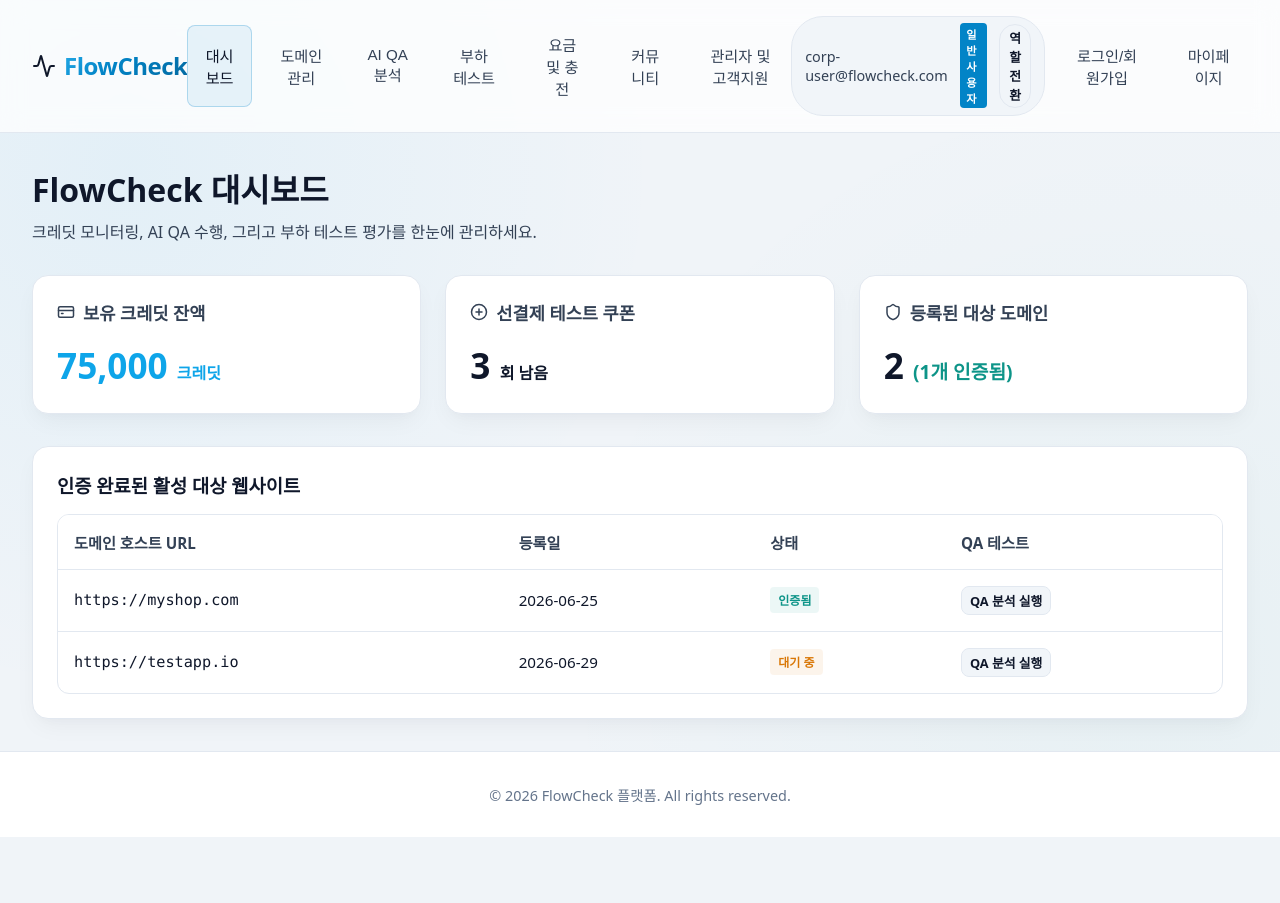
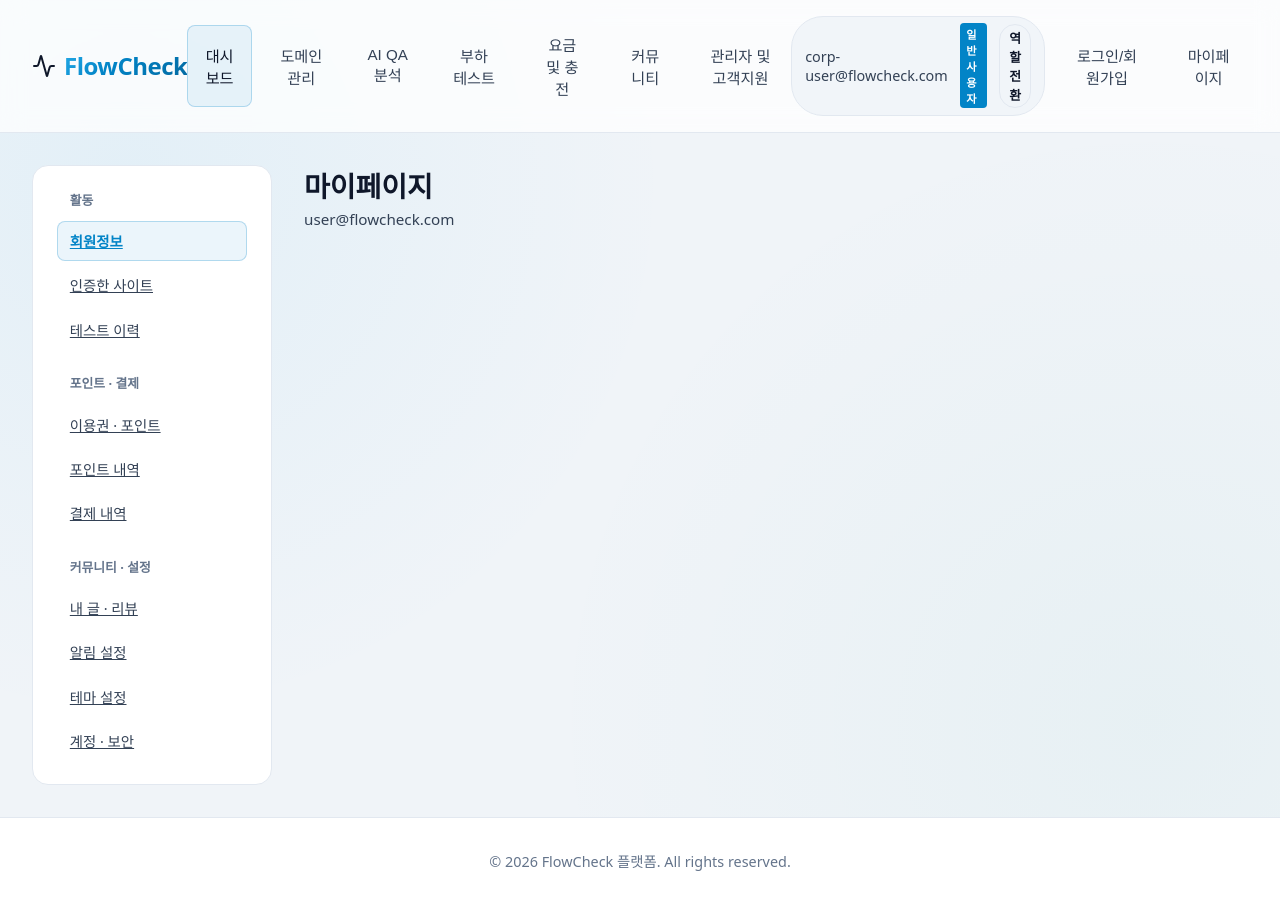
Before and after one commit to kimmsw2000kim-creator/flowcheck, a React (Vite) app in the folder frontend/: page /mypage/profile in a window 1280 px wide. Before the commit this address led to /dashboard. Before the commit the page ends 837 px from the top, so only its background shows below. Built offline with nearby package versions, Linux system fonts and the light colour scheme; no server answers.

Commit message:
fix)mypage-sidebar

```diff
--- a/frontend/src/App.tsx
+++ b/frontend/src/App.tsx
@@ -217,7 +217,7 @@ function App() {
             }
           />
 
-          <Route path="/mypage" element={<Mypage />} />
+          <Route path="/mypage/*" element={<Mypage />} />
 
           <Route
             path="/domains"
--- a/frontend/src/components/MypageSidebar.tsx
+++ b/frontend/src/components/MypageSidebar.tsx
@@ -1,26 +1,48 @@
+import { NavLink } from 'react-router-dom';
+
 function MypageSidebar() {
   return (
     <aside className="mypage-sidebar">
-            <div className="sidebar-section-title">내 활동</div>
+      <div className="sidebar-section-title">활동</div>
       <nav className="sidebar-menu">
-                <button className="sidebar-item active">회원정보</button>
-                <button className="sidebar-item">인증된 사이트</button>
-                <button className="sidebar-item">테스트 이력</button>
+        <NavLink to="/mypage/profile" className={({ isActive }) => `sidebar-item ${isActive ? 'active' : ''}`}>
+          회원정보
+        </NavLink>
+        <NavLink to="/mypage/sites" className={({ isActive }) => `sidebar-item ${isActive ? 'active' : ''}`}>
+          인증한 사이트
+        </NavLink>
+        <NavLink to="/mypage/tests" className={({ isActive }) => `sidebar-item ${isActive ? 'active' : ''}`}>
+          테스트 이력
+        </NavLink>
       </nav>
 
       <div className="sidebar-section-title">포인트 · 결제</div>
       <nav className="sidebar-menu">
-                <button className="sidebar-item">이용권 · 포인트</button>
-                <button className="sidebar-item">포인트 내역</button>
-                <button className="sidebar-item">결제 내역</button>
+        <NavLink to="/mypage/points" className={({ isActive }) => `sidebar-item ${isActive ? 'active' : ''}`}>
+          이용권 · 포인트
+        </NavLink>
+        <NavLink to="/mypage/point-history" className={({ isActive }) => `sidebar-item ${isActive ? 'active' : ''}`}>
+          포인트 내역
+        </NavLink>
+        <NavLink to="/mypage/payments" className={({ isActive }) => `sidebar-item ${isActive ? 'active' : ''}`}>
+          결제 내역
+        </NavLink>
       </nav>
 
       <div className="sidebar-section-title">커뮤니티 · 설정</div>
       <nav className="sidebar-menu">
-                <button className="sidebar-item">내 글 · 리뷰</button>
-                <button className="sidebar-item">알림 설정</button>
-                <button className="sidebar-item">테마 설정</button>
-                <button className="sidebar-item">계정 · 보안</button>
+        <NavLink to="/mypage/posts" className={({ isActive }) => `sidebar-item ${isActive ? 'active' : ''}`}>
+          내 글 · 리뷰
+        </NavLink>
+        <NavLink to="/mypage/notifications" className={({ isActive }) => `sidebar-item ${isActive ? 'active' : ''}`}>
+          알림 설정
+        </NavLink>
+        <NavLink to="/mypage/theme" className={({ isActive }) => `sidebar-item ${isActive ? 'active' : ''}`}>
+          테마 설정
+        </NavLink>
+        <NavLink to="/mypage/security" className={({ isActive }) => `sidebar-item ${isActive ? 'active' : ''}`}>
+          계정 · 보안
+        </NavLink>
       </nav>
     </aside>
   );
--- a/frontend/src/pages/Mypage.tsx
+++ b/frontend/src/pages/Mypage.tsx
@@ -1,5 +1,6 @@
 import { CreditCard, Globe, Ticket, Activity } from 'lucide-react';
 
+import { Routes, Route, Navigate } from 'react-router-dom';
 import { useEffect, useState } from 'react';
 import type { MypageData } from '../types/mypage';
 import { getAccessToken } from '../api/sessionApi';
@@ -51,6 +52,13 @@ function Mypage() {
             <MypageSidebar />
 
            <main className="mypage-main">
+  <Routes>
+    <Route path="/" element={<Navigate to="profile" replace />} />
+
+    <Route
+      path="profile"
+      element={
+        <>
           <section className="mypage-header">
             <div>
               <h1>마이페이지</h1>
@@ -59,32 +67,22 @@ function Mypage() {
           </section>
 
           <section className="mypage-stats">
-                    <MypageStatCard
-                        icon={CreditCard}
-                        label="포인트"
-                        value={`${data.balance.toLocaleString()}P`}
+            {/* 기존 StatCard들 */}
+          </section>
+        </>
+      }
     />
 
-                    <MypageStatCard
-                        icon={Ticket}
-                        label="이용권"
-                        value={`${data.couponCount}회`}
-                    />
-
-                    <MypageStatCard
-                        icon={Globe}
-                        label="인증 사이트"
-                        value={`${data.registeredSiteCount}개`}
-                    />
-
-                    <MypageStatCard
-                        icon={Activity}
-                        label="총 테스트"
-                        value={`${data.testRunCount}회`}
-                    />
-                </section>
-
-                <MypageSiteList sites={data.sites} />
+    <Route path="sites" element={<MypageSiteList sites={data.sites} />} />
+    <Route path="tests" element={<div>테스트 이력</div>} />
+    <Route path="points" element={<div>이용권 · 포인트</div>} />
+    <Route path="point-history" element={<div>포인트 내역</div>} />
+    <Route path="payments" element={<div>결제 내역</div>} />
+    <Route path="posts" element={<div>내 글 · 리뷰</div>} />
+    <Route path="notifications" element={<div>알림 설정</div>} />
+    <Route path="theme" element={<div>테마 설정</div>} />
+    <Route path="security" element={<div>계정 · 보안</div>} />
+  </Routes>
 </main>
 
 
```
Lines whose indentation alone changed are shown as unchanged.
